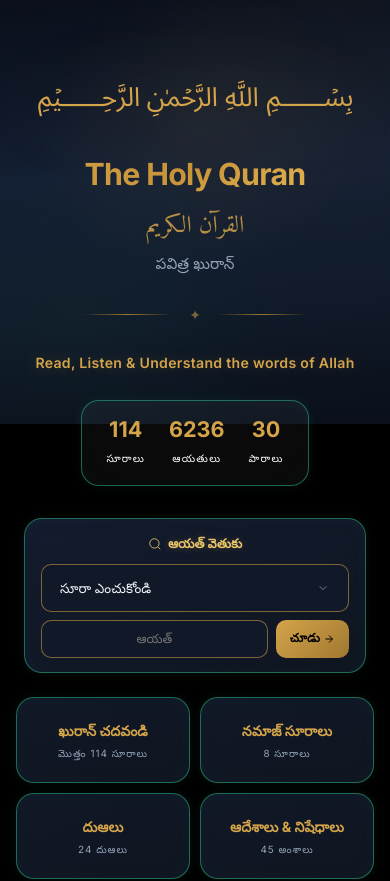
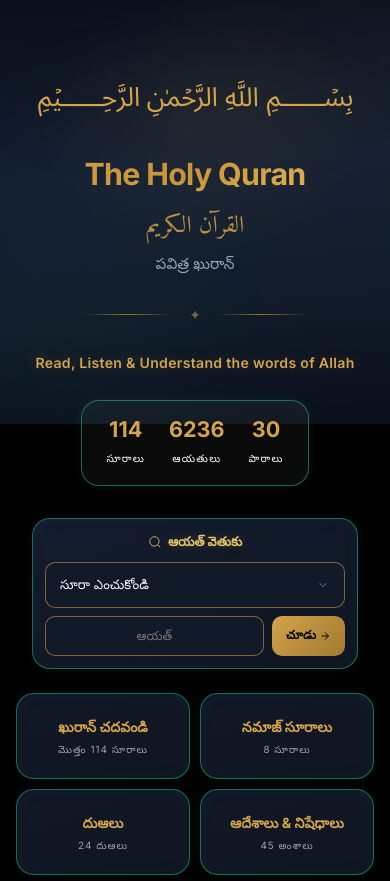
Before and after one commit to Mahendarmax/Believer-of-Almighty, a React (Vite) app: page /#/ in a window 390 px wide. Shown: the top 881 px of the page. Built offline with nearby package versions, Linux system fonts and the light colour scheme.

Commit message:
Optimize quick verse layout for mobile view

```diff
--- a/src/pages/Home.css
+++ b/src/pages/Home.css
@@ -611,17 +611,33 @@
 
 /* Responsive */
 @media (max-width: 480px) {
+  .qv-box {
+    padding: 12px 12px;
+  }
   .qv-controls {
     flex-wrap: wrap;
   }
   .qv-select-wrap {
     flex: 1 1 100%;
   }
+  .qv-select {
+    padding: 11px 14px;
+    font-size: 0.82rem;
+  }
   .qv-verse-input {
     flex: 1;
+    padding: 11px 10px;
   }
   .qv-go-btn {
     flex: 0 0 auto;
+    padding: 11px 14px;
+  }
+  .qv-dropdown {
+    left: 0;
+    right: 0;
+  }
+  .qv-drop-list {
+    max-height: 250px;
   }
   .qv-modal {
     max-height: 85vh;
```
